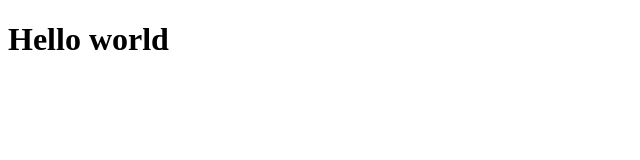
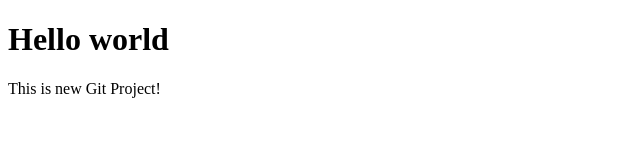
Before and after one commit to dibakar2024/project1, a plain HTML site: page index.html in a window 1280 px wide. Shown: the whole page, without its empty margins (0-640 px from the left). Drawn offline with Linux system fonts and the light colour scheme.

Commit message:
paragraph added

```diff
--- a/index.html
+++ b/index.html
@@ -7,5 +7,6 @@
 </head>
 <body>
     <h1>Hello world</h1>
+    <p>This is new Git Project!</p>
 </body>
 </html>
```
